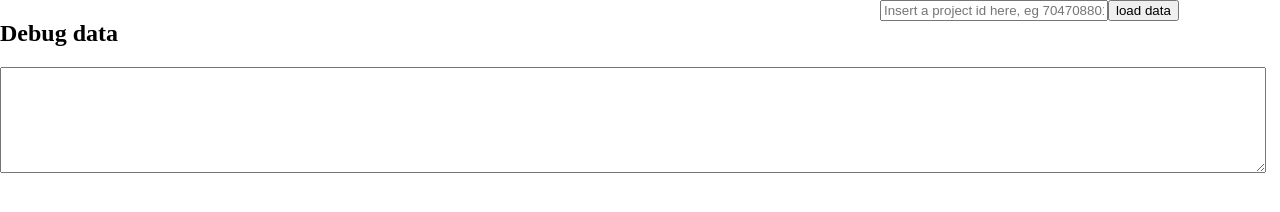
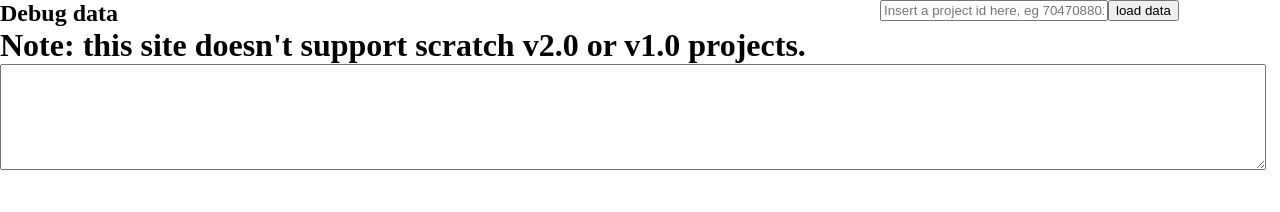
Before and after one commit to leaf456/scratch-asset-loader, a plain HTML site: page index.html in a window 1280 px wide. Drawn offline with Linux system fonts and the light colour scheme.

Commit message:
Update index.html

```diff
--- a/index.html
+++ b/index.html
@@ -3,9 +3,11 @@
 		<script src="index.js"></script>
 	</head>
 	<body style="padding: 0px; margin: 0px;">
-		<h2>Debug data</h2>
+		<h2 style="margin: 0px;">Debug data</h2>
+		<h1 style="margin: 0px;">Note: this site doesn't support scratch v2.0 or v1.0 projects.</h1>
 		<textarea id="raw-output" style="width: calc(100% - 20px); height: 100px;"></textarea>
 		<div id="output"></div>
 		<div style="position: absolute; top: 0px; right: 0px; width: 400px; height: 50px;"><input id="projectid" style="width: 220px;" placeholder = "Insert a project id here, eg 704708801"></input><button onclick="start()" id="gamestartbutton">load data</button>
+
 	</body>
 </html>
```
